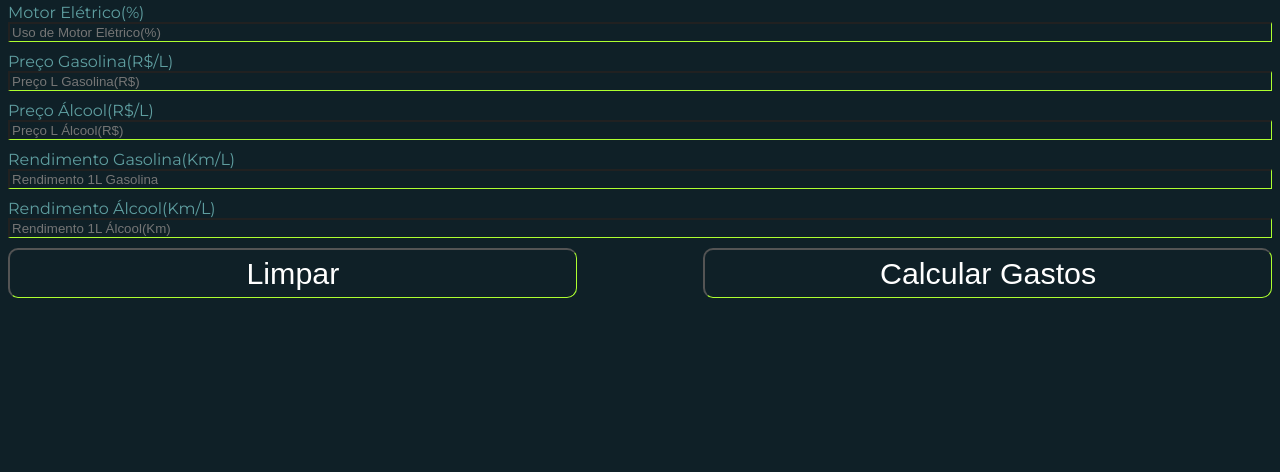
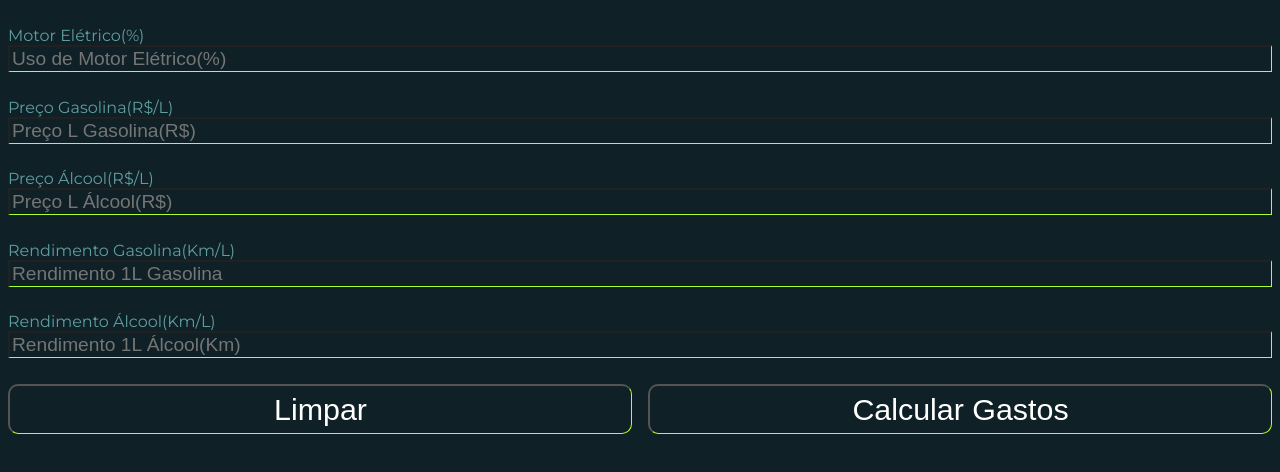
Before and after one commit to rogeriosilva-ifpi/ifpi-ads-2023.2-algoritmos, a website: page viagem.html in a window 1280 px wide. Shown: the part 146-618 px from the top of the page. Drawn offline with Linux system fonts and the light colour scheme.

Commit message:
Update viagem.html

```diff
--- a/viagem.html
+++ b/viagem.html
@@ -28,14 +28,9 @@
     }
 
     div{
-      /* background-color: red; */
-      /* height: 30px; */
-
       display: flex;
       flex-direction: column;
-
-      margin-bottom: 10px;
-
+      margin-bottom: 1.6rem;
     }
 
     #botoes{
@@ -44,10 +39,13 @@
       /* width: 300px; */
       flex-direction: row;
       justify-content: space-between;
+      flex-wrap: wrap;
+      gap: 1rem;
     }
 
     #botoes input{
-      width: 45%;
+      min-width: 300px;
+      flex: 1;
       height: 50px;
       border-radius: 10px;
       font-size: 1.9rem;
@@ -65,12 +63,11 @@
     }
 
     input{
-      /* background-color: aqua; */
       background-color: #0F2027;
       color: white;
-      /* border: 1px solid white; */
       border-bottom: 1px solid greenyellow;
       border-right: 1px solid greenyellow;
+      font-size: 1.2rem;
     }
 
     label{
```
